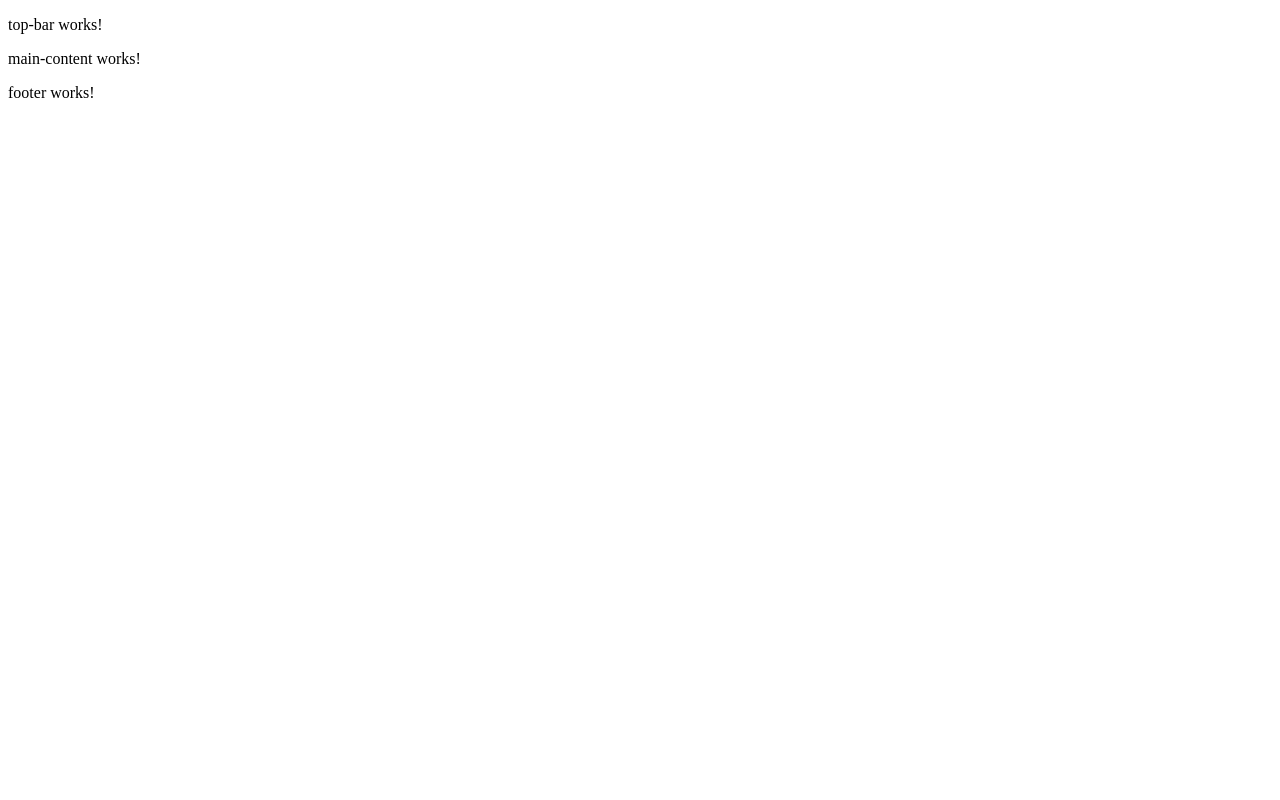
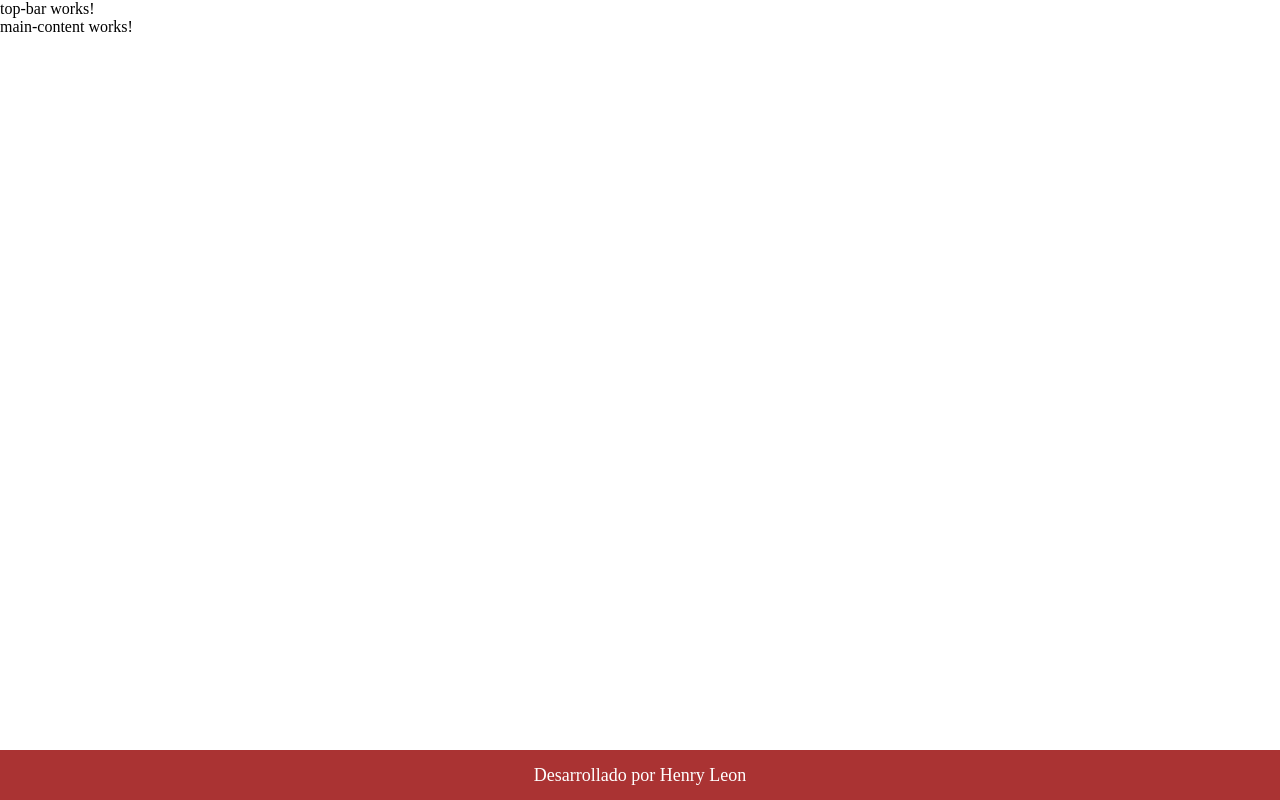
Before and after one commit to Helg18/expense-tracker-frontend, an Angular app: page / in a window 1280 px wide. Built offline with nearby package versions, Linux system fonts and the light colour scheme.

Commit message:
Haciendo Footer -> Footer completo || Modificaciones al styles.css general para eliminar margenes y paddins por defecto.

```diff
--- a/src/app/core/shell/footer/footer.component.css
+++ b/src/app/core/shell/footer/footer.component.css
@@ -0,0 +1,29 @@
+footer{
+	width: 100%;
+	padding: 0;
+	margin: 0;
+	bottom: 0;
+	position: absolute;
+	background-color: #a33;
+	height: 50px;
+	overflow: hidden;
+}
+
+.content{
+	height: 100%;
+	padding: 0;
+	margin: 0;
+	display: flex;
+	align-items: center;
+	justify-content: center;
+}
+
+.content span a{
+	color: white;
+	text-decoration: none;
+	font-size: 18px;
+}
+
+.content span a:hover{
+	color: lightgray;
+}
--- a/src/app/core/shell/footer/footer.component.html
+++ b/src/app/core/shell/footer/footer.component.html
@@ -1,3 +1,5 @@
-<p>
-  footer works!
-</p>
+<footer>
+	<div class="content">
+		<span class="copyright"><a href="mailto:helg18@gmail.com" target="_blanck">Desarrollado por Henry Leon</a></span>
+	</div>
+</footer>
--- a/src/styles.css
+++ b/src/styles.css
@@ -1 +1,6 @@
 /* You can add global styles to this file, and also import other style files */
+*{
+	box-sizing: border-box;
+	margin: 0;
+	padding: 0;
+}
```
